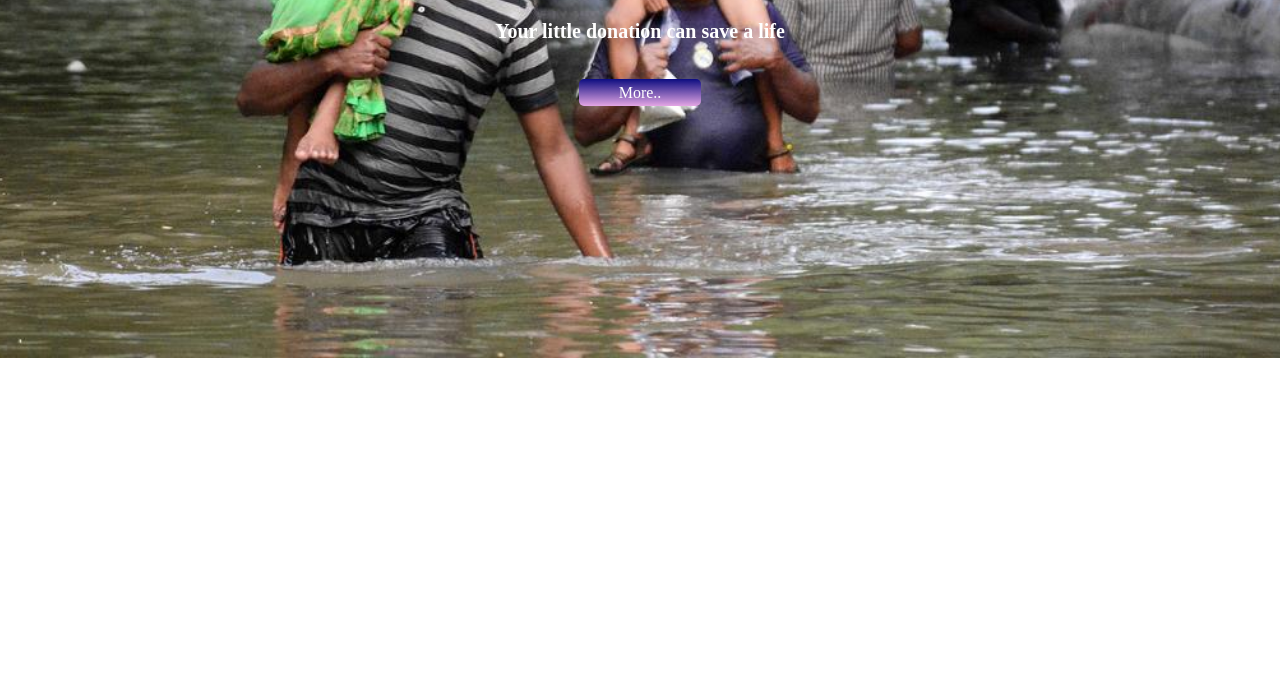
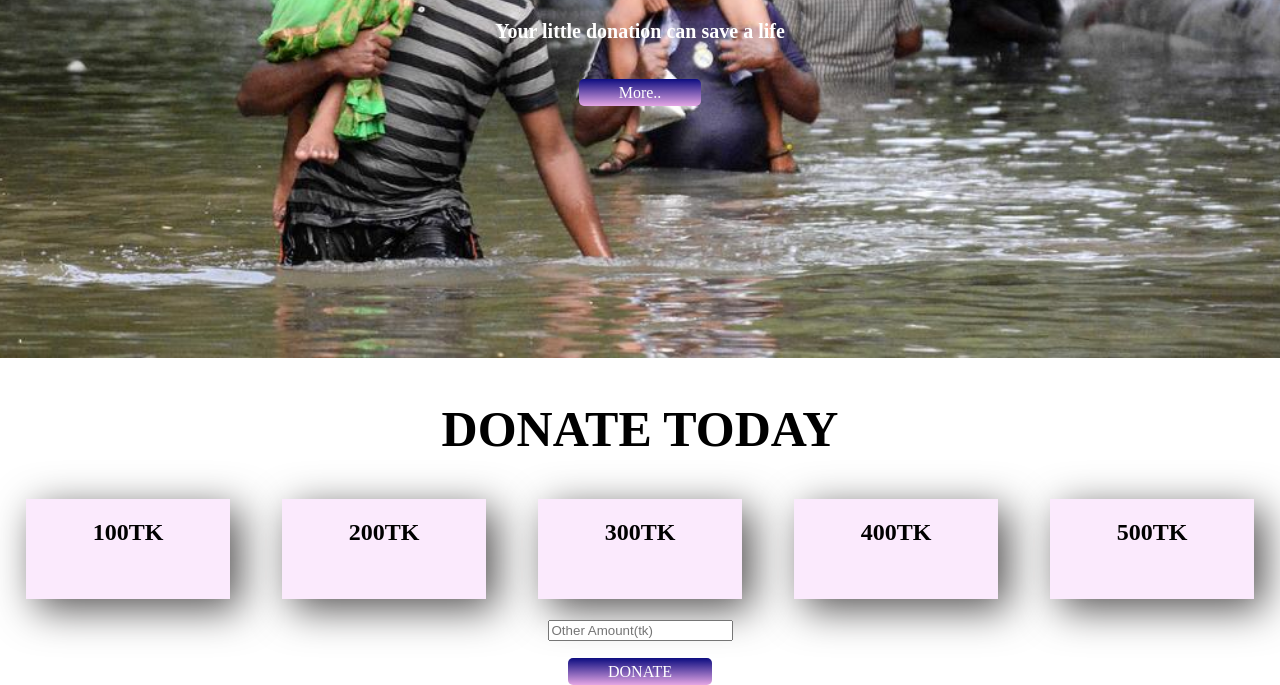
Before and after one commit to fardinsanjida41/donation-by-fardin, a plain HTML site: page index.html in a window 1280 px wide. Shown: the part 377-1062 px from the top of the page. Before the commit the page ends 800 px from the top, so only its background shows below. Drawn offline with Linux system fonts and the light colour scheme; a web font is replaced by a local one.

Commit message:
middle added

```diff
--- a/index.html
+++ b/index.html
@@ -19,6 +19,34 @@
         <a class="link-button" target="_blank"
             href="https://github.com/search?q=user%3Afardinsanjida41+developer+portfolio&type=repositories"> More..</a>
     </section>
+    </section>
+    <section class="middle">
+        <h1>DONATE TODAY</h1>
+        <div class="container">
+            <div class="box">
+                <h2> 100TK </h2>
+            </div>
+            <div class="box">
+                <h2>200TK</h2>
+            </div>
+            <div class="box">
+                <h2>300TK</h2>
+            </div>
+            <div class="box">
+                <h2>400TK</h2>
+            </div>
+            <div class="box">
+                <h2>500TK</h2>
+            </div>
+
+        </div>
+        <h4>
+            <input type="text" placeholder="Other Amount(tk)" />
+        </h4>
+        <a class="link-button" target="_blank"
+            href="https://github.com/search?q=user%3Afardinsanjida41+developer+portfolio&type=repositories">
+            DONATE</a>
+    </section>
 
 </body>
 
--- a/style.css
+++ b/style.css
@@ -47,3 +47,25 @@ z .bottom img {
     padding: 5px 40px;
     border-radius: 5px;
 }
+
+.middle {
+    text-align: center;
+}
+
+.box {
+    width: 220px;
+    height: 100px;
+    margin-left: 2%;
+    margin-right: 2%;
+    padding-left: 40px;
+    padding-right: 40px;
+    box-shadow: 10px 10px 40px rgb(83, 81, 81);
+    background-color: rgb(251, 234, 253);
+}
+
+.container {
+    display: flex;
+    align-items: center;
+    justify-content: center;
+
+}
```
